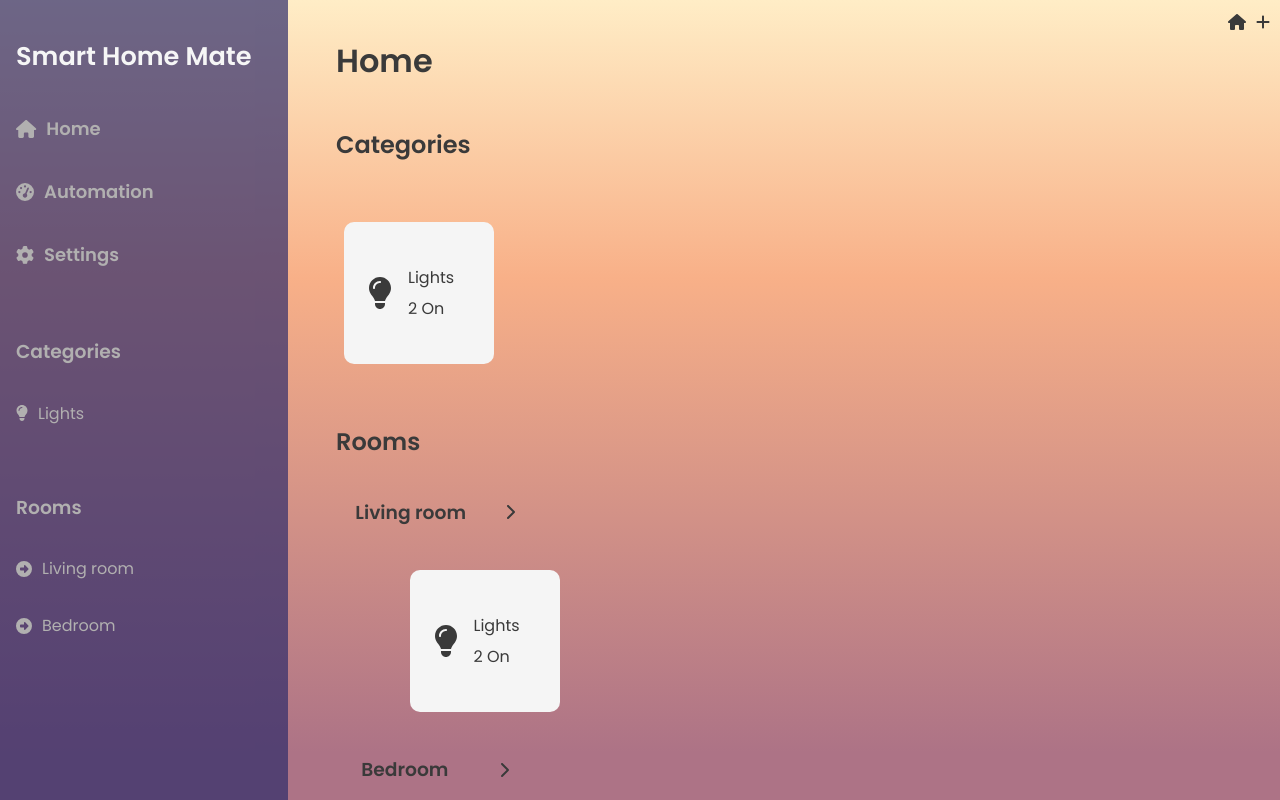
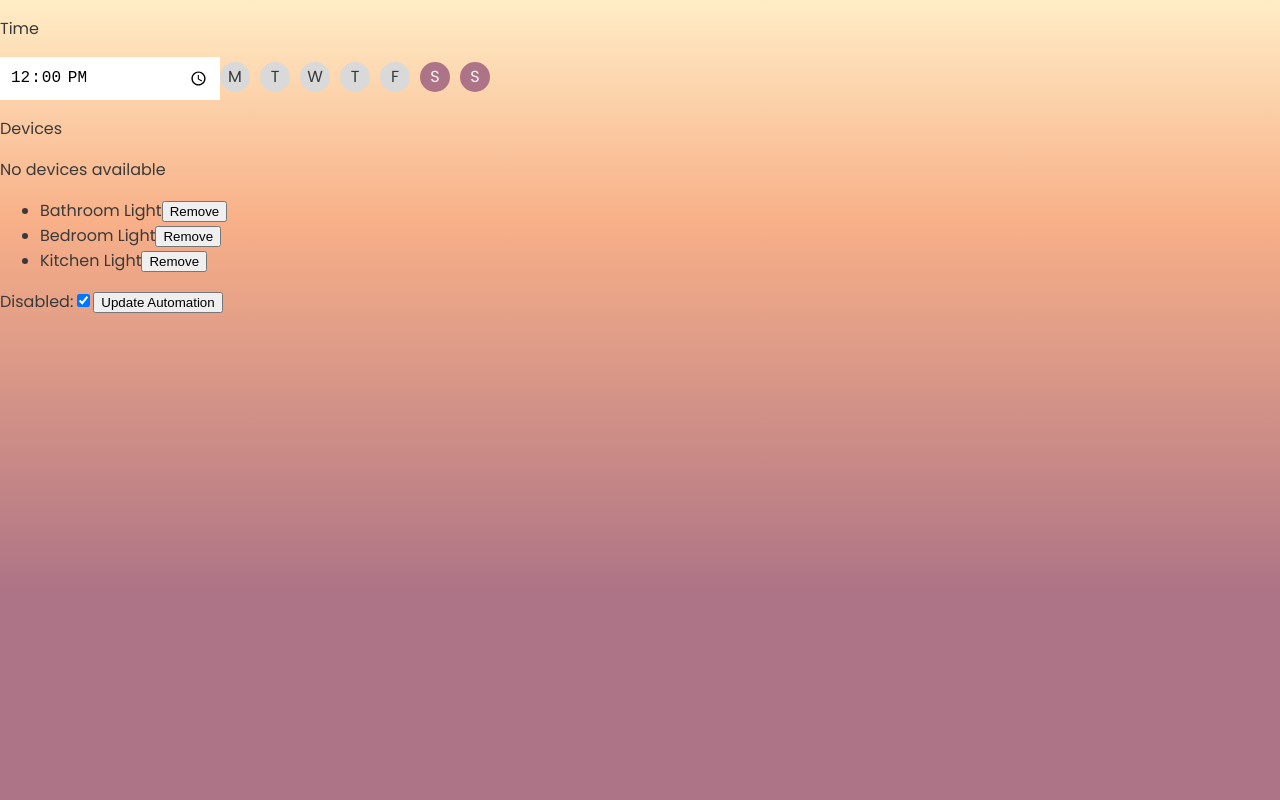
Before and after one commit to KristiinaSa/HomeAutomationSystem, a React (Vite) app in the folder frontend/: page /automations/edit/1 in a window 1280 px wide. Shown: the top 800 px of the page. Built offline with nearby package versions, Linux system fonts and the light colour scheme.

Commit message:
Moved checkbox for disabling automations inside autoform types.

```diff
--- a/frontend/src/App.jsx
+++ b/frontend/src/App.jsx
@@ -12,16 +12,13 @@ import { Automations } from "./components/Automations/Automations";
 
 function App() {
   return (
-    <>
-      <CategoriesProvider>
-        <RoomProvider>
-          <Header />
-          <NavbarDesktop />
-          <HomeMobile />
-          <NavbarMobile />
-        </RoomProvider>
-      </CategoriesProvider>
-    </>
+    <Router>
+      <Routes>
+        <Route path="/automations" element={<Automations />} />
+        <Route path="/automations/new" element={<AutomationForm />} />
+        <Route path="/automations/edit/:id" element={<AutomationForm />} />
+      </Routes>
+    </Router>
   );
 }
 
--- a/frontend/src/components/AutomationForm/AutomationForm.jsx
+++ b/frontend/src/components/AutomationForm/AutomationForm.jsx
@@ -7,10 +7,14 @@ import { dummyAutomations } from "../../dummyData/dummyAutomations";
 export const AutomationForm = () => {
   const { id } = useParams();
   const [automation, setAutomation] = useState(null);
+  const [isDisabled, setIsDisabled] = useState(false);
 
   useEffect(() => {
     const automation = dummyAutomations.find((item) => item.id == id);
     setAutomation(automation);
+    if (automation) {
+      setIsDisabled(automation.isDisabled);
+    }
   }, [id]);
 
   return (
@@ -42,15 +46,6 @@ export const AutomationForm = () => {
         </>
       )}
 
-      <label>
-        <input
-          type="checkbox"
-          checked={automation ? automation.isDisabled : false}
-          disabled
-        />
-        Disabled Checkbox
-      </label>
-
       {automation && automation.automationType === "timer" ? (
         <TimerAutomationForm id={id} />
       ) : (
--- /dev/null
+++ b/frontend/src/components/AutomationForm/DisableCheckbox.jsx
@@ -0,0 +1,18 @@
+export const DisableCheckbox = ({
+  automation,
+  isDisabled,
+  handleCheckboxChange,
+}) => {
+  return (
+    automation && (
+      <label>
+        Disabled:
+        <input
+          type="checkbox"
+          checked={isDisabled}
+          onChange={handleCheckboxChange}
+        />
+      </label>
+    )
+  );
+};
--- a/frontend/src/components/AutomationForm/SensorAutomationForm.jsx
+++ b/frontend/src/components/AutomationForm/SensorAutomationForm.jsx
@@ -15,6 +15,7 @@ const SensorAutomationForm = () => {
 
   const [automation, setAutomation] = useState(null);
   const [isLoading, setIsLoading] = useState(!!id);
+  const [isDisabled, setIsDisabled] = useState(false);
 
   useEffect(() => {
     const fetchAutomation = async () => {
@@ -41,11 +42,8 @@ const SensorAutomationForm = () => {
       setSelectedSensorId(automation.sensor[0].id);
       setValue(automation.sensorValue);
       setSelectedDevices(automation.devices);
-      setAction(
-        automation.actionType.toLowerCase() === "Turn on"
-          ? "Turn on"
-          : "Turn off"
-      );
+      setAction(automation.actionType === "Turn on" ? "Turn on" : "Turn off");
+      setIsDisabled(automation.isDisabled);
     }
   }, [automation]);
 
@@ -54,7 +52,7 @@ const SensorAutomationForm = () => {
     const selectedSensor = dummySensors.find(
       (sensor) => sensor.id === selectedSensorId
     );
-    const data = { selectedSensor, value, selectedDevices, action };
+    const data = { selectedSensor, value, selectedDevices, action, isDisabled };
     if (id) {
       console.log("Updating automation", id);
     } else {
--- a/frontend/src/components/AutomationForm/TimerAutomationForm.jsx
+++ b/frontend/src/components/AutomationForm/TimerAutomationForm.jsx
@@ -4,6 +4,7 @@ import { useNavigate, useParams } from "react-router-dom";
 import DaySelection from "./DaySelection";
 import TimeSelection from "./TimeSelection";
 import DeviceSelection from "./DeviceSelection";
+import { DisableCheckbox } from "./DisableCheckbox";
 
 import { dummyDevices } from "../../dummyData/dummyDevices";
 import { dummyAutomations } from "../../dummyData/dummyAutomations";
@@ -16,6 +17,7 @@ const TimerAutomationForm = () => {
 
   const [automation, setAutomation] = useState(null);
   const [isLoading, setIsLoading] = useState(!!id);
+  const [isDisabled, setIsDisabled] = useState(false);
 
   useEffect(() => {
     const fetchAutomation = async () => {
@@ -49,12 +51,13 @@ const TimerAutomationForm = () => {
       setTime(automation.time);
       setSelectedDays(automation.weekdays);
       setSelectedSensors(automation.devices);
+      setIsDisabled(automation.isDisabled);
     }
   }, [automation]);
 
   const handleSubmit = async (event) => {
     event.preventDefault();
-    const data = { selectedDays, time, selectedSensors };
+    const data = { selectedDays, time, selectedSensors, isDisabled };
     if (id) {
       console.log("Updating automation", id);
     } else {
@@ -62,6 +65,15 @@ const TimerAutomationForm = () => {
     }
     console.log(data);
     navigate("/automations");
+  };
+
+  const handleCheckboxChange = (event) => {
+    if (automation) {
+      setAutomation({
+        ...automation,
+        isDisabled: event.target.checked,
+      });
+    }
   };
 
   const isButtonDisabled = () => {
@@ -83,6 +95,11 @@ const TimerAutomationForm = () => {
         selectedDevices={selectedSensors}
         setSelectedDevices={setSelectedSensors}
       />
+      <DisableCheckbox
+        automation={automation}
+        isDisabled={automation?.isDisabled || false}
+        handleCheckboxChange={handleCheckboxChange}
+      />
       <button
         onClick={handleSubmit}
         disabled={isButtonDisabled()}
--- a/frontend/src/dummyData/dummyAutomations.js
+++ b/frontend/src/dummyData/dummyAutomations.js
@@ -3,7 +3,7 @@ export const dummyAutomations = [
     id: 1,
     name: "Automation 1",
     time: "12:00",
-    isDisabled: false,
+    isDisabled: true,
     automationType: "timer",
     weekdays: {
       monday: false,
@@ -115,7 +115,7 @@ export const dummyAutomations = [
     id: 5,
     name: "Automation 5",
     time: "20:00",
-    isDisabled: Math.random() < 0.5,
+    isDisabled: true,
     automationType: "sensor",
     sensorValue: 20,
     actionType: "Turn on",
```
